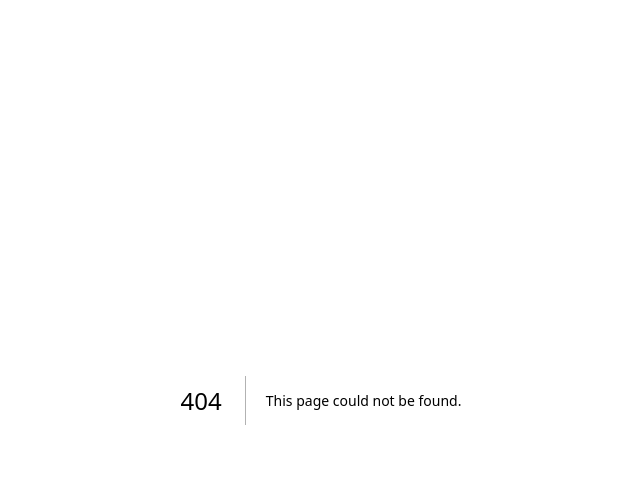
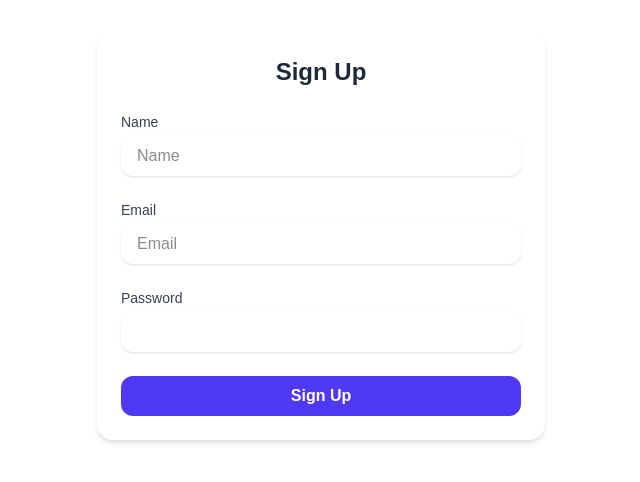
Before and after one commit to tyqualters/Illustrators, a Next.js app in the folder illustrators/: page /sign-up in a window 1280 px wide. Before the commit this address had no page. Shown: the top 482 px of the page, without its empty margins (319-959 px from the left). Built offline with nearby package versions, Linux system fonts and the light colour scheme.

Commit message:
oof ouchie yikes

```diff
--- /dev/null
+++ b/illustrators/src/app/actions/auth.tsx
@@ -0,0 +1,39 @@
+'use server';
+
+// https://nextjs.org/docs/app/guides/authentication
+
+import { SignupFormSchema, FormState, UserData as User, MongoDBConnect } from '@/app/lib/definitions'
+import * as mongoose from 'mongoose';
+const bcrypt = require('bcrypt');
+
+export async function signup(state: FormState, formData: FormData) {
+    // Validate form fields
+    const validatedFields = SignupFormSchema.safeParse({
+        name: formData.get('name'),
+        email: formData.get('email'),
+        password: formData.get('password'),
+    })
+
+    // If any form fields are invalid, return early
+    if (!validatedFields.success) {
+        return {
+            errors: validatedFields.error.flatten().fieldErrors,
+        }
+    }
+
+    // Call the provider or db to create a user...
+    try {
+        await MongoDBConnect();
+        console.log('fml i hate coding sm');
+
+        const { name, email, password } = validatedFields.data;
+        const hashedPassword = await bcrypt.hash(password, 10);
+
+        const newUser = new User({ name, password: hashedPassword, email });
+        await newUser.save();
+
+        console.log('New user created.');
+    } catch (err) {
+        console.error('User creation failed:', err);
+    }
+}
--- /dev/null
+++ b/illustrators/src/app/lib/definitions.ts
@@ -0,0 +1,45 @@
+import { z } from 'zod';
+import * as mongoose from 'mongoose';
+require('dotenv').config();
+
+export const SignupFormSchema = z.object({
+    name: z
+        .string()
+        .min(2, { message: 'Name must be at least 2 characters long.' })
+        .trim(),
+    email: z.string().email({ message: 'Please enter a valid email.' }).trim(),
+    password: z
+        .string()
+        .min(8, { message: 'Be at least 8 characters long' })
+        .regex(/[a-zA-Z]/, { message: 'Contain at least one letter.' })
+        .regex(/[0-9]/, { message: 'Contain at least one number.' })
+        .regex(/[^a-zA-Z0-9]/, {
+            message: 'Contain at least one special character.',
+        })
+        .trim(),
+})
+
+export const UserSchema = new mongoose.Schema({
+    name: String,
+    password: String,
+    email: String
+});
+
+export const UserData = mongoose.models.User || mongoose.model('User', UserSchema);
+
+export const MongoDBConnect = async () => {
+    if (process.env?.MONGODB_SRV)
+        return mongoose.connection.readyState === 1 || await mongoose.connect(process.env.MONGODB_SRV).catch(console.error);
+    else throw 'No MongoDB connection string.';
+};
+
+export type FormState =
+    | {
+        errors?: {
+            name?: string[]
+            email?: string[]
+            password?: string[]
+        }
+        message?: string
+    }
+    | undefined
--- /dev/null
+++ b/illustrators/src/app/sign-up/page.tsx
@@ -0,0 +1,95 @@
+'use client';
+
+import { signup } from '@/app/actions/auth';
+import { useActionState } from 'react';
+
+export default function SignupForm() {
+    const [state, action, pending] = useActionState(signup, undefined)
+
+    return (
+        // <form action={action}>
+        //   <div>
+        //     <label htmlFor="name">Name</label>
+        //     <input id="name" name="name" placeholder="Name" />
+        //   </div>
+        //   {state?.errors?.name && <p>{state.errors.name}</p>}
+
+        //   <div>
+        //     <label htmlFor="email">Email</label>
+        //     <input id="email" name="email" placeholder="Email" />
+        //   </div>
+        //   {state?.errors?.email && <p>{state.errors.email}</p>}
+
+        //   <div>
+        //     <label htmlFor="password">Password</label>
+        //     <input id="password" name="password" type="password" />
+        //   </div>
+        //   {state?.errors?.password && (
+        //     <div>
+        //       <p>Password must:</p>
+        //       <ul>
+        //         {state.errors.password.map((error) => (
+        //           <li key={error}>- {error}</li>
+        //         ))}
+        //       </ul>
+        //     </div>
+        //   )}
+        //   <button disabled={pending} type="submit">
+        //     Sign Up
+        //   </button>
+        // </form>
+        <form action={action} className="max-w-md mx-auto mt-8 p-6 bg-white rounded-2xl shadow-md space-y-6">
+            <h2 className="text-2xl font-bold text-gray-800 text-center">Sign Up</h2>
+
+            <div>
+                <label htmlFor="name" className="block text-sm font-medium text-gray-700">Name</label>
+                <input
+                    id="name"
+                    name="name"
+                    placeholder="Name"
+                    className="mt-1 block w-full rounded-xl border-gray-300 shadow-sm focus:border-indigo-500 focus:ring focus:ring-indigo-200 focus:ring-opacity-50 px-4 py-2"
+                />
+                {state?.errors?.name && <p className="text-sm text-red-500 mt-1">{state.errors.name}</p>}
+            </div>
+
+            <div>
+                <label htmlFor="email" className="block text-sm font-medium text-gray-700">Email</label>
+                <input
+                    id="email"
+                    name="email"
+                    placeholder="Email"
+                    className="mt-1 block w-full rounded-xl border-gray-300 shadow-sm focus:border-indigo-500 focus:ring focus:ring-indigo-200 focus:ring-opacity-50 px-4 py-2"
+                />
+                {state?.errors?.email && <p className="text-sm text-red-500 mt-1">{state.errors.email}</p>}
+            </div>
+
+            <div>
+                <label htmlFor="password" className="block text-sm font-medium text-gray-700">Password</label>
+                <input
+                    id="password"
+                    name="password"
+                    type="password"
+                    className="mt-1 block w-full rounded-xl border-gray-300 shadow-sm focus:border-indigo-500 focus:ring focus:ring-indigo-200 focus:ring-opacity-50 px-4 py-2"
+                />
+                {state?.errors?.password && (
+                    <div className="text-sm text-red-500 mt-1">
+                        <p>Password must:</p>
+                        <ul className="list-disc pl-5">
+                            {state.errors.password.map((error) => (
+                                <li key={error}>- {error}</li>
+                            ))}
+                        </ul>
+                    </div>
+                )}
+            </div>
+
+            <button
+                type="submit"
+                disabled={pending}
+                className="w-full bg-indigo-600 hover:bg-indigo-700 text-white font-semibold py-2 px-4 rounded-xl disabled:opacity-50 disabled:cursor-not-allowed transition"
+            >
+                {pending ? 'Signing Up...' : 'Sign Up'}
+            </button>
+        </form>
+    );
+}
```
Also changed, not shown: illustrators/package.json (+9 -5 lines), 1 other file (tests, documents, lock files or other folders).
